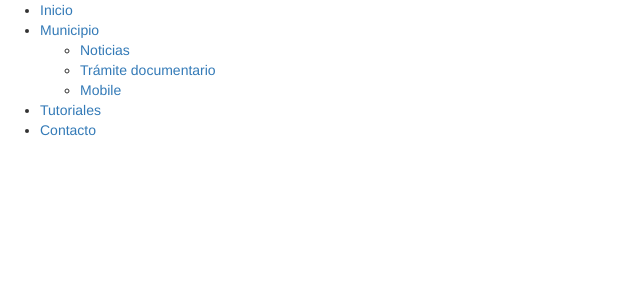
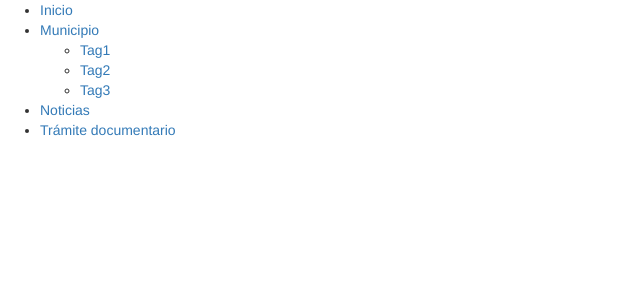
Before and after one commit to DenisY3rk/Pagina_Web, a PHP site: page / in a window 1280 px wide. Shown: the top 300 px of the page, without its empty margins (0-640 px from the left). Run offline with PHP 8.4, Linux system fonts and the light colour scheme.

Commit message:
Update index.php

```diff
--- a/index.php
+++ b/index.php
@@ -14,17 +14,17 @@
     <body>
     <header>
       <nav>
-        <ul id="menu">
+        <ul class="menu">
           <li><a href="">Inicio</a></li>
           <li><a href="">Municipio</a>
             <ul>
-              <li><a href="">Noticias</a></li>
-              <li><a href="">Trámite documentario</a></li>
-              <li><a href="">Mobile</a></li>
+              <li><a href="">Tag1</a></li>
+              <li><a href="">Tag2</a></li>
+              <li><a href="">Tag3</a></li>
             </ul>
           </li>
-          <li><a href="">Tutoriales</a></li>
-          <li><a href="">Contacto</a></li>
+          <li><a href="">Noticias</a></li>
+          <li><a href="">Trámite documentario</a></li>
         </ul>
       </nav>
     </header>
```
